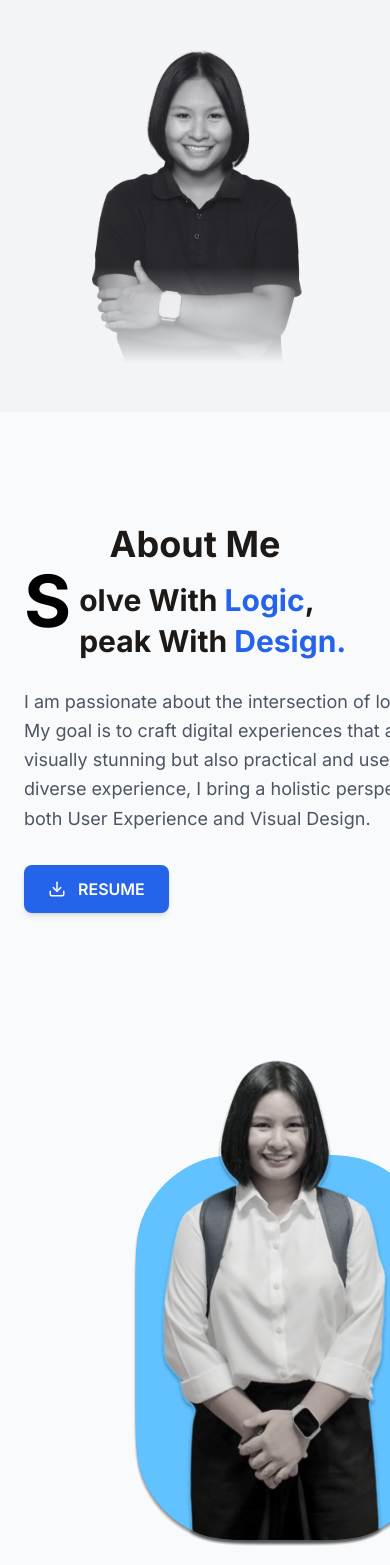
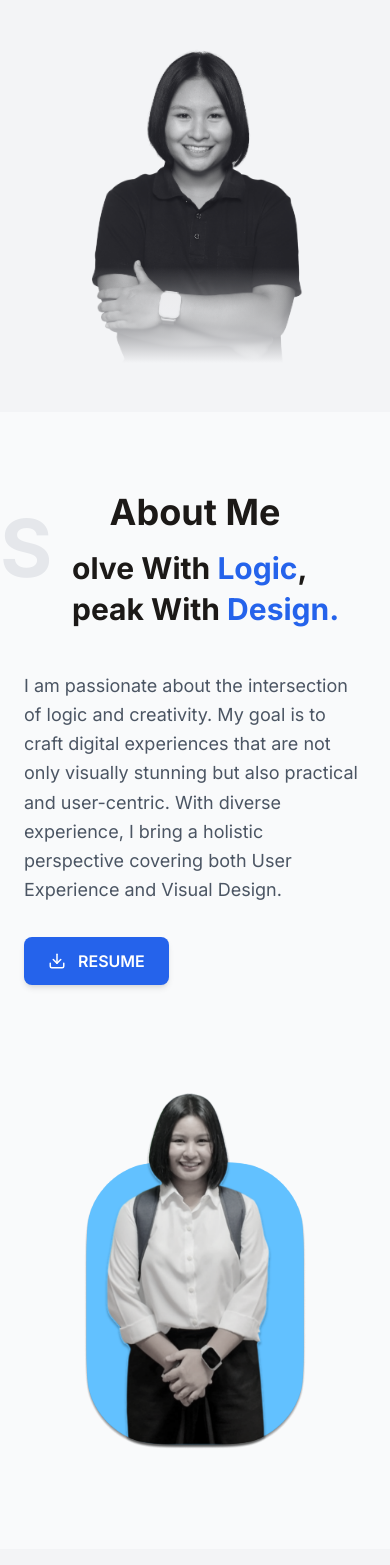
Before and after one commit to palmgrammer/portfolio-chotika, a Next.js app: page / in a window 390 px wide. Shown: the part 432-1997 px from the top of the page. Built offline with nearby package versions, Linux system fonts and the light colour scheme.

Commit message:
fix About, Activity and Contact layouts

```diff
--- a/components/About.tsx
+++ b/components/About.tsx
@@ -9,7 +9,7 @@
     const isInView = useInView(ref, { once: true, margin: '-100px' });
 
     return (
-      <section id="about" className="py-10 py-28 bg-gray-50" ref={ref}>
+      <section id="about" className="py-20 md:py-28 bg-gray-50" ref={ref}>
         <div className="max-w-6xl mx-auto px-6">
 
           {/* Section Title */}
@@ -33,12 +33,23 @@
             >
 
               {/* Big Heading with Correct S alignment */}
-              <div className="flex items-start mb-6">
-                <span className="text-7xl md:text-8xl font-extrabold text-black leading-[0.8] mr-2 relative -top-2">
+              <div className="relative mb-10">
+                <span className="
+                  absolute
+                  -top-10
+                  -left-6
+                  md:-left-10
+                  text-[80px]
+                  md:text-[170px]
+                  font-bold
+                  text-gray-200
+                  leading-none
+                  pointer-events-none
+                ">
                   S
                 </span>
 
-                <h3 className="text-3xl md:text-4xl font-bold leading-snug">
+                <h3 className="relative text-3xl md:text-4xl font-bold leading-snug pl-12 md:pl-28">
                   olve With <span className="text-blue-600">Logic</span>,<br />
                   peak With <span className="text-blue-600">Design.</span>
                 </h3>
@@ -71,7 +82,7 @@
               transition={{ delay: 0.4 }}
               className="flex justify-center md:justify-end"
             >
-              <div className="relative group w-[520px] h-[620px] flex items-center justify-center overflow-visible">
+              <div className="relative group w-[320px] h-[420px] md:w-[520px] md:h-[620px] flex items-center justify-center overflow-visible">
 
                 {/* Ripple Circles */}
                 <div className="absolute inset-0 flex items-center justify-center pointer-events-none">
@@ -113,20 +124,37 @@
                 <motion.div
                   whileHover={{ scale: 1.04 }}
                   transition={{ type: "spring", stiffness: 200 }}
-                  className="relative w-[360px] h-[520px]"
+                  className="
+                    relative
+                    w-[260px] h-[380px]       /* mobile */
+                    sm:w-[300px] sm:h-[440px]
+                    md:w-[360px] md:h-[520px] /* desktop */
+                    mx-auto
+                  "
                 >
                   {/* Grayscale */}
                   <img
                     src="/images/mono-about.png"
                     alt="Profile grayscale"
-                    className="absolute inset-0 w-full h-full object-cover rounded-[5rem] transition-opacity duration-500 group-hover:opacity-0"
+                    className="
+                      absolute inset-0
+                      w-full h-full
+                      object-cover
+                      rounded-[3rem] md:rounded-[5rem]
+                      transition-opacity duration-500
+                      group-hover:opacity-0
+                    "
                   />
 
                   {/* Color */}
                   <img
                     src="/images/color-about.png"
                     alt="Profile color"
-                    className="w-full h-full object-cover rounded-[5rem]"
+                    className="
+                      w-full h-full
+                      object-cover
+                      rounded-[3rem] md:rounded-[5rem]
+                    "
                   />
                 </motion.div>
 
--- a/components/Activities.tsx
+++ b/components/Activities.tsx
@@ -187,29 +187,27 @@ export default function Activities() {
         </div>
 
         {/* Grid */}
-        <div className="grid md:grid-cols-2 lg:grid-cols-4 gap-8">
+        <div className="grid grid-cols-1 sm:grid-cols-2 lg:grid-cols-4 gap-8">
           {activities.map((item) => (
             <div
               key={item.id}
               onClick={() => setSelected(item)}
-                className="bg-white rounded-3xl shadow-md hover:shadow-2xl
-                            hover:-translate-y-2 hover:scale-[1.02]
-                            transition-all duration-800 ease-out
-                            cursor-pointer overflow-hidden"
+              className="group bg-white rounded-3xl shadow-md
+                        hover:shadow-2xl hover:-translate-y-2
+                        transition-all duration-500 ease-out
+                        cursor-pointer overflow-hidden flex flex-col"
             >
               {/* Image */}
-              <div className="relative h-56">
+              <div className="relative h-[200px] overflow-hidden">
                 <Image
                   src={item.image}
                   alt={item.title}
                   fill
-                  className="object-cover"
+                  className="object-cover group-hover:scale-105 transition duration-700"
                 />
 
-                {/* Gradient Overlay */}
                 <div className="absolute inset-0 bg-gradient-to-t from-blue-600/80 to-transparent" />
 
-                {/* Category Tag */}
                 <div className="absolute bottom-4 left-4">
                   <span className="bg-white/90 text-xs font-semibold px-3 py-1 rounded-full">
                     {item.category}
@@ -218,16 +216,18 @@ export default function Activities() {
               </div>
 
               {/* Content */}
-              <div className="p-6">
+              <div className="p-5 flex flex-col">
                 <h3 className="font-bold text-lg">{item.title}</h3>
+
                 <p className="text-sm text-gray-500 mt-1">
                   • {item.organizer}
                 </p>
-                <p className="text-gray-600 mt-4 text-sm leading-relaxed">
+
+                <p className="text-gray-600 mt-3 text-sm leading-relaxed line-clamp-2">
                   {item.description}
                 </p>
 
-                <p className="text-blue-600 font-semibold mt-6 text-sm">
+                <p className="text-blue-600 font-semibold mt-4 text-sm">
                   More Details →
                 </p>
               </div>
@@ -239,7 +239,7 @@ export default function Activities() {
       {/* Modal */}
       {selected && (
         <div className="fixed inset-0 bg-black/40 backdrop-blur-sm flex items-center justify-center z-50 p-6">
-          <div className="bg-white rounded-3xl max-w-4xl w-full max-h-[85vh] overflow-y-auto shadow-2xl relative scrollbar-thin">
+          <div className="bg-white rounded-3xl max-w-6xl w-full max-h-[90vh] overflow-y-auto shadow-2xl relative">
 
             {/* Close */}
             <button
@@ -250,7 +250,7 @@ export default function Activities() {
             </button>
 
             {/* Hero Image */}
-            <div className="relative h-72">
+            <div className="relative h-[300px] md:h-[420px] overflow-hidden rounded-t-3xl">
               <Image
                 src={selected.image}
                 alt={selected.title}
@@ -323,9 +323,9 @@ export default function Activities() {
                   <h4 className="text-xl font-bold mt-10 mb-4">
                     Activity Gallery
                   </h4>
-                  <div className="grid grid-cols-2 gap-4">
+                  <div className="grid grid-cols-1 sm:grid-cols-2 gap-4">
                     {selected.details.gallery.map((img: string, i: number) => (
-                      <div key={i} className="relative h-40 rounded-xl overflow-hidden">
+                      <div key={i} className="relative aspect-[4/3] rounded-xl overflow-hidden">
                         <Image
                           src={img}
                           alt="gallery"
@@ -344,9 +344,9 @@ export default function Activities() {
                   <h4 className="text-xl font-bold mt-10 mb-4">
                     Activity Gallery
                   </h4>
-                  <div className="grid grid-cols-2 gap-6">
+                  <div className="grid grid-cols-1 sm:grid-cols-2 gap-6">
                     {selected.details.galleries.map((img: string, i: number) => (
-                      <div key={i} className="relative h-[200px] rounded-xl overflow-hidden">
+                      <div key={i} className="relative aspect-[4/3] rounded-xl overflow-hidden">
                         <Image
                           src={img}
                           alt="galleries"
@@ -367,7 +367,7 @@ export default function Activities() {
                   </h4>
                   <div className="grid grid-cols-2 gap-4">
                     {selected.details.certificate.map((img: string, i: number) => (
-                      <div key={i} className="relative h-60 rounded-xl overflow-hidden">
+                      <div key={i} className="relative aspect-[4/3] rounded-xl overflow-hidden">
                         <Image
                           src={img}
                           alt="certificate"
```
Also changed, not shown: components/Contact.tsx (+42 -32 lines).
